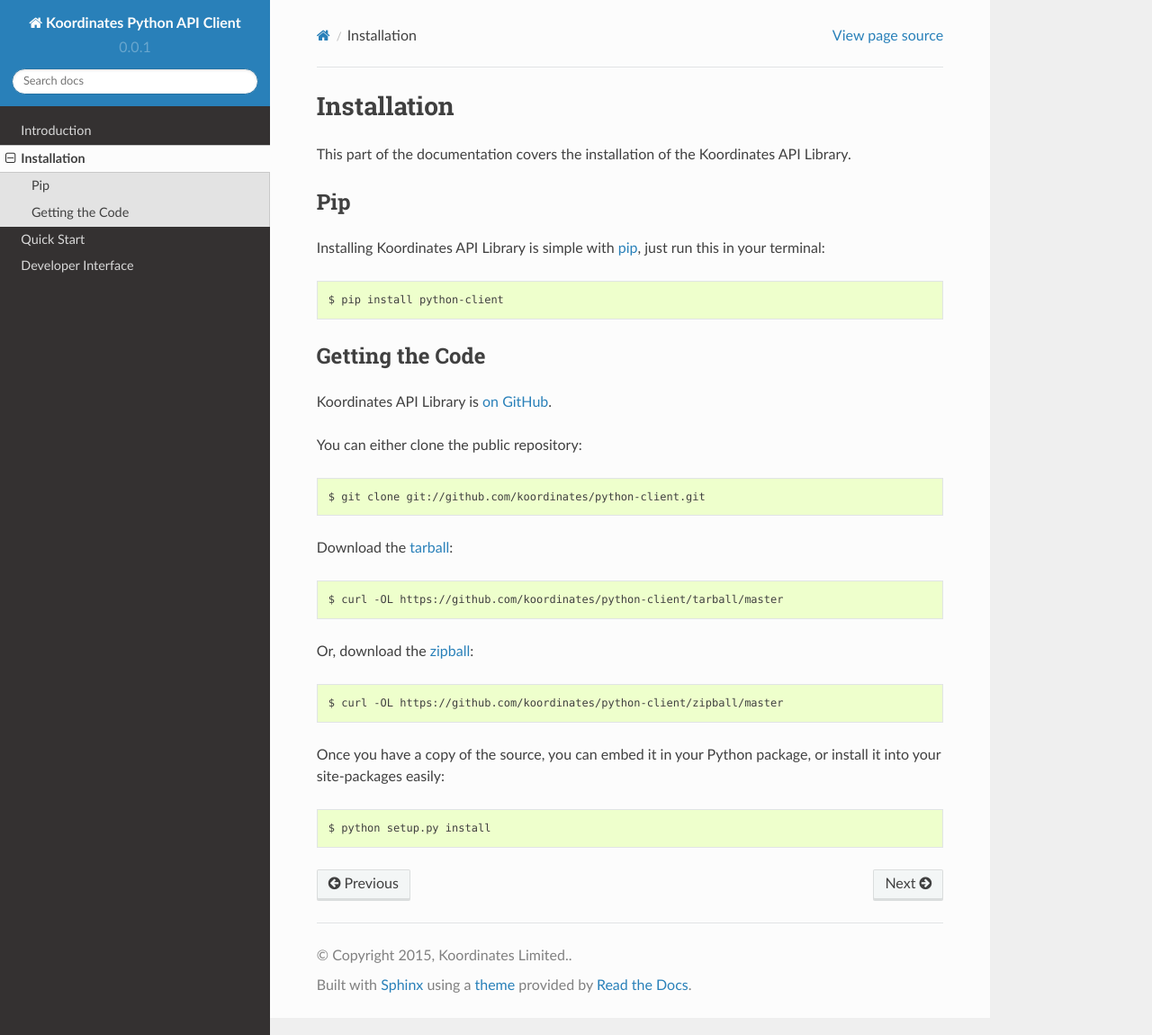
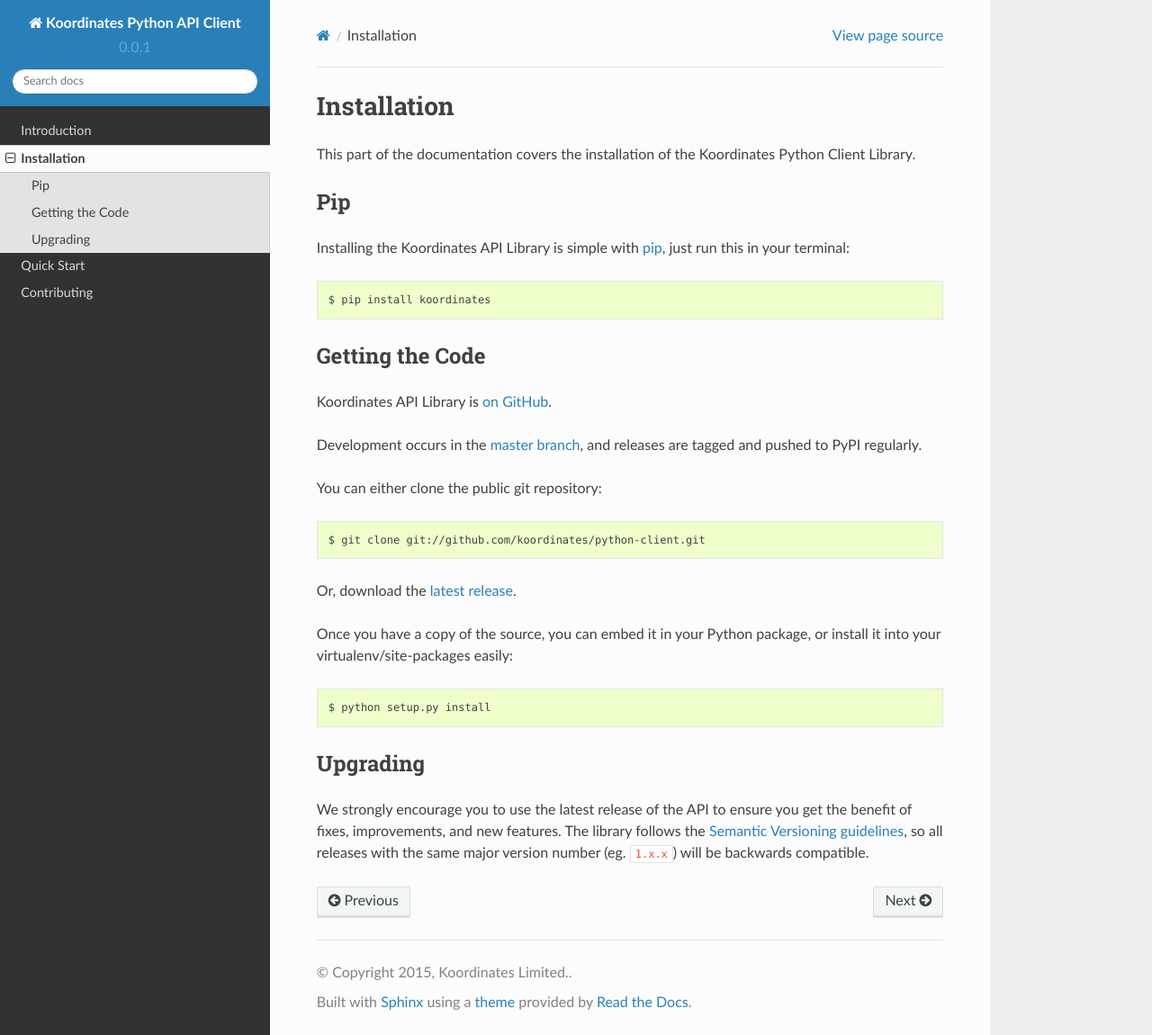
Before and after one commit to koordinates/python-client, a Sphinx documentation site: the page built from docs/source/user/install.rst, in a window 1280 px wide and 1150 px high. Shown: the whole window at 90% size. Built offline with Sphinx 7.4.7 and the Read the Docs theme 2.0.0, drawn with Linux system fonts in a browser that asks for light colours; pages that are not in the unit, such as notebooks, are missing from menus; the version number is read from the project's files by our own code.

Commit message:
Docs improvements

```diff
--- a/docs/source/user/install.rst
+++ b/docs/source/user/install.rst
@@ -3,16 +3,14 @@
 Installation
 ============
 
-This part of the documentation covers the installation of the Koordinates API Library.
-
+This part of the documentation covers the installation of the Koordinates Python Client Library.
 
 Pip
 ---
 
-Installing Koordinates API Library is simple with `pip <https://pip.pypa.io>`_, just run
-this in your terminal::
+Installing the Koordinates API Library is simple with `pip <https://pip.pypa.io>`_, just run this in your terminal::
 
-    $ pip install python-client
+    $ pip install koordinates
 
 
 Getting the Code
@@ -20,20 +18,20 @@
 
 Koordinates API Library is `on GitHub <https://github.com/koordinates/python-client>`_.
 
-You can either clone the public repository::
+Development occurs in the `master branch <https://github.com/koordinates/python-client/tree/master>`_, and releases are tagged and pushed to PyPI regularly.
+
+You can either clone the public git repository::
 
     $ git clone git://github.com/koordinates/python-client.git
 
-Download the `tarball <https://github.com/koordinates/python-client/tarball/master>`_::
+Or, download the `latest release <https://github.com/koordinates/python-client/releases/latest>`_.
 
-    $ curl -OL https://github.com/koordinates/python-client/tarball/master
+Once you have a copy of the source, you can embed it in your Python package, or install it into your virtualenv/site-packages easily::
 
-Or, download the `zipball <https://github.com/koordinates/python-client/zipball/master>`_::
-
-    $ curl -OL https://github.com/koordinates/python-client/zipball/master
+    $ python setup.py install
 
 
-Once you have a copy of the source, you can embed it in your Python package,
-or install it into your site-packages easily::
+Upgrading
+---------
 
-    $ python setup.py install
+We strongly encourage you to use the latest release of the API to ensure you get the benefit of fixes, improvements, and new features. The library follows the `Semantic Versioning guidelines <http://semver.org/>`_, so all releases with the same major version number (eg. ``1.x.x``) will be backwards compatible.
```
Also changed, not shown: docs/source/index.rst (+37 -25 lines), docs/source/user/contributing.rst (added, +22 -0 lines), docs/source/user/intro.rst (+3 -8 lines), docs/source/user/quickstart.rst (+33 -38 lines).
